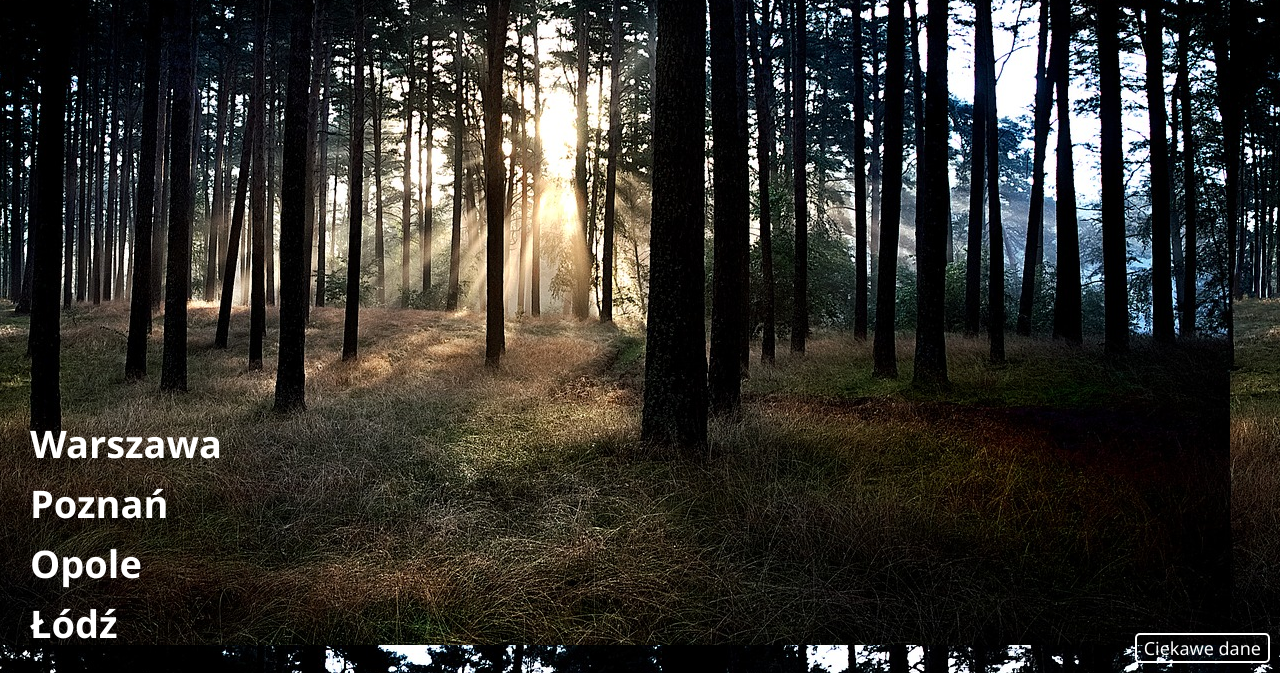
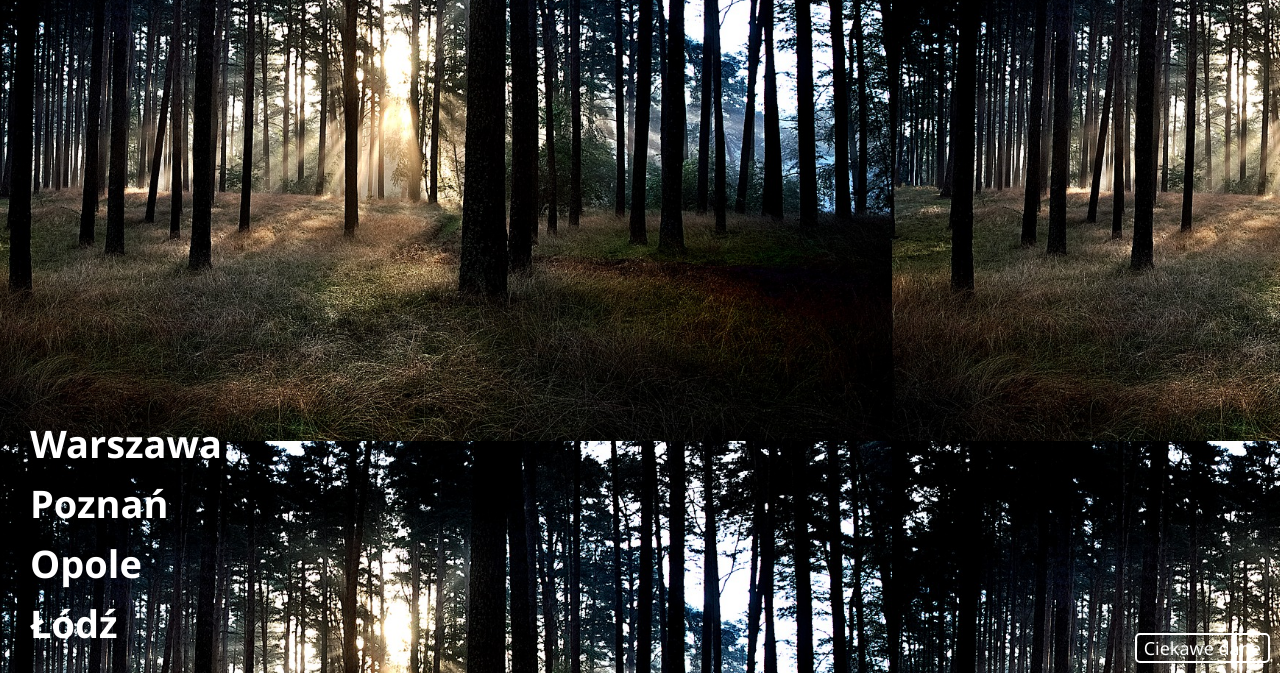
Before and after one commit to Novembert/WeatherApp, a plain HTML site: page index.html in a window 1280 px wide. Shown: the part 127-800 px from the top of the page. Drawn offline with nearby package versions, Linux system fonts and the light colour scheme.

Commit message:
switched background position size

```diff
--- a/style.css
+++ b/style.css
@@ -7,7 +7,7 @@
 body#splash {
     background-image: url('zdjecia/las_1280.jpg');
     background-position-x: -50px;
-    /* background-size: 942px 568px; */
+    background-size: 942px 568px;
 
 }
 
```
